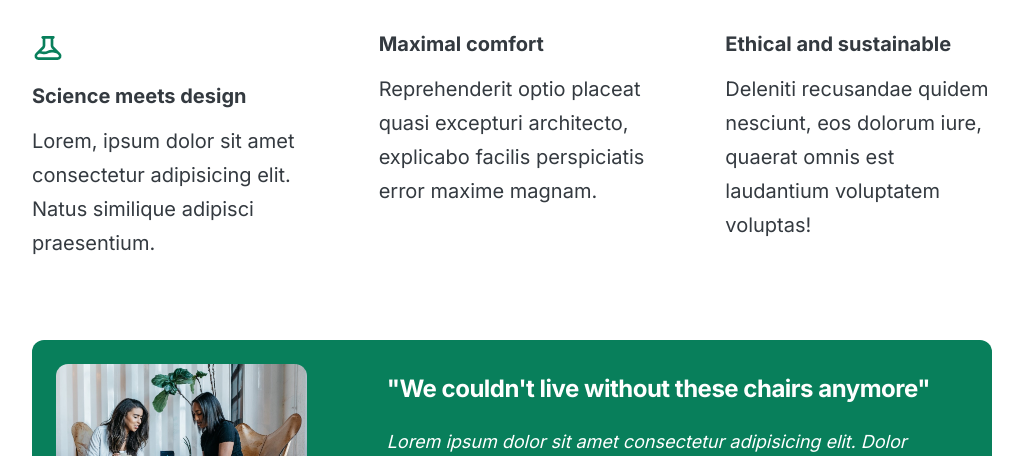
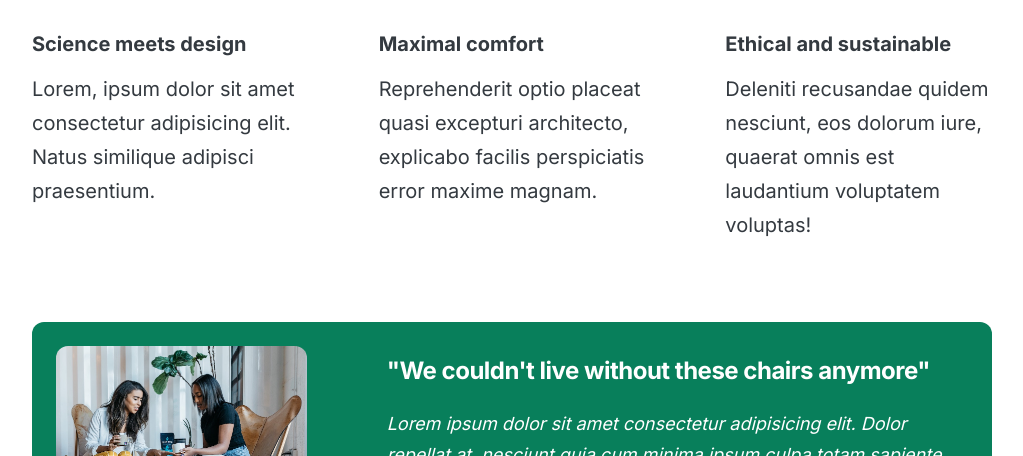
Before and after one commit to zamirishengelia/chairshop, a plain HTML site: page index.html in a window 1280 px wide. Shown: the part 644-1100 px from the top of the page, without its empty margins (128-1151 px from the left). Drawn offline with Linux system fonts and the light colour scheme.

Commit message:
Update index.html

```diff
--- a/index.html
+++ b/index.html
@@ -29,9 +29,6 @@
         <h2>What makes our chairs special</h2>
         <div class="grid-3-cols">
           <div>
-            <svg xmlns="http://www.w3.org/2000/svg" class="features-icon" fill="none" viewBox="0 0 24 24" stroke="currentColor" stroke-width="2">
-              <path stroke-linecap="round" stroke-linejoin="round" d="M19.428 15.428a2 2 0 00-1.022-.547l-2.387-.477a6 6 0 00-3.86.517l-.318.158a6 6 0 01-3.86.517L6.05 15.21a2 2 0 00-1.806.547M8 4h8l-1 1v5.172a2 2 0 00.586 1.414l5 5c1.26 1.26.367 3.414-1.415 3.414H4.828c-1.782 0-2.674-2.154-1.414-3.414l5-5A2 2 0 009 10.172V5L8 4z" />
-            </svg>
             <p class="features-title"><strong>Science meets design</strong></p>
             <p class="features-text">
               Lorem, ipsum dolor sit amet consectetur adipisicing elit. Natus
```
